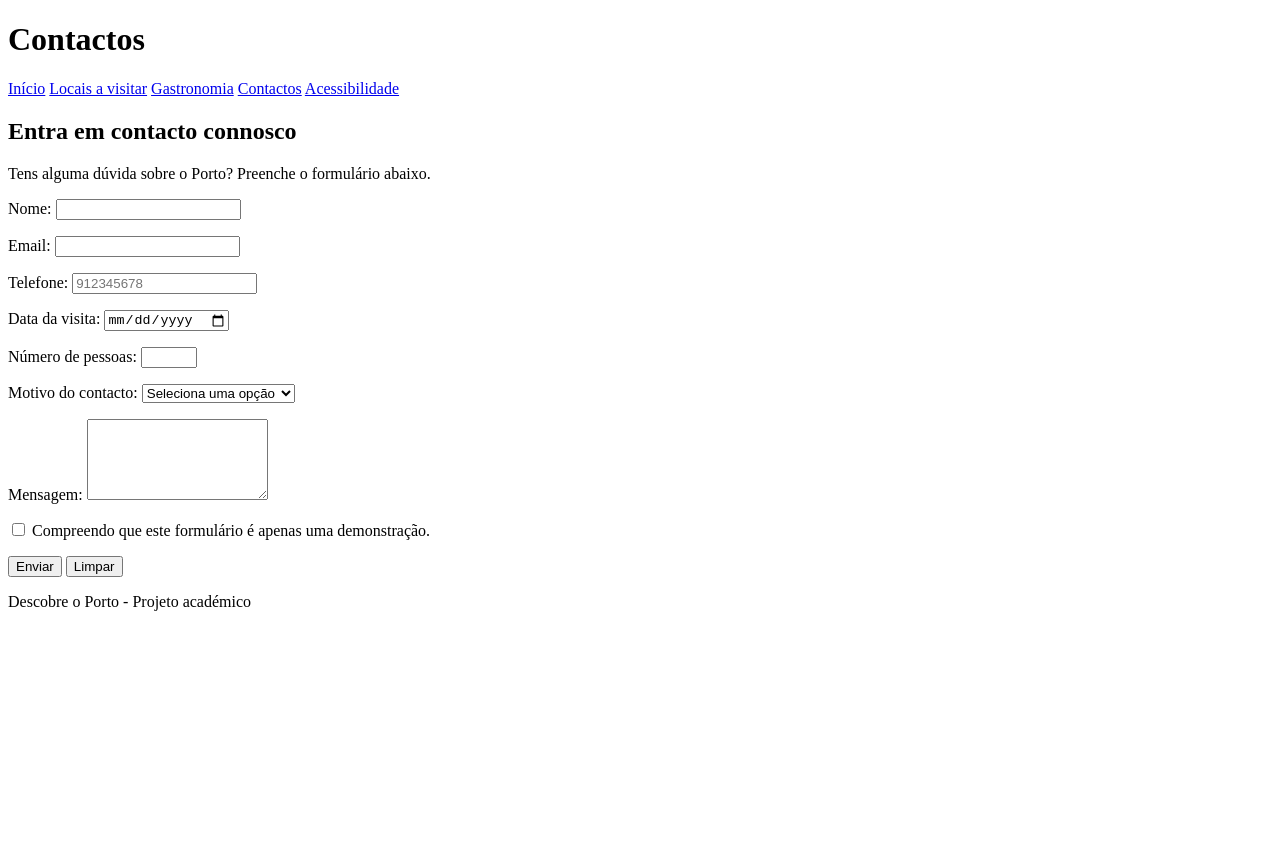
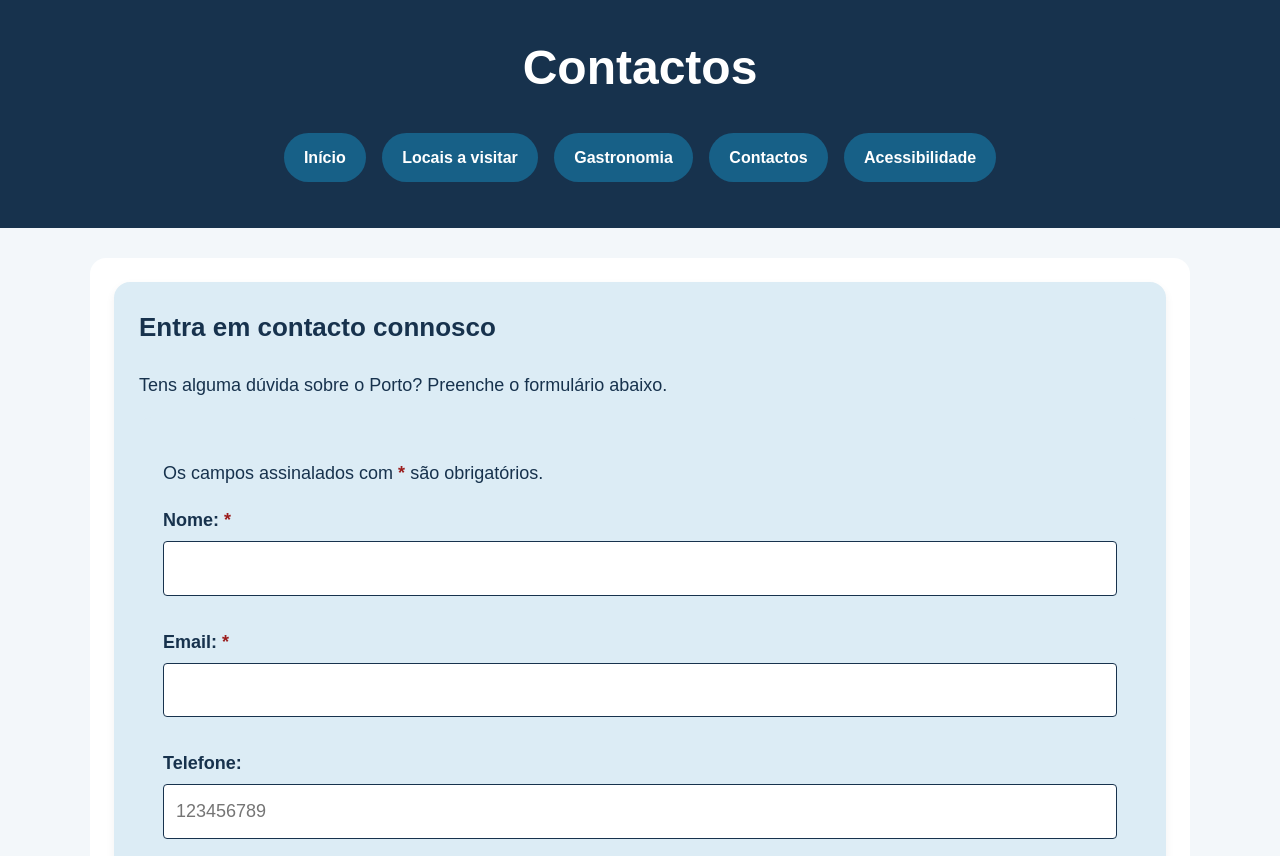
Before and after one commit to t0be11/Descobre_Porto, a plain HTML site: page contactos.html in a window 1280 px wide. Shown: the top 856 px of the page. Before the commit the page ends 800 px from the top, so only its background shows below. Drawn offline with Linux system fonts and the light colour scheme; files that its build step writes are made by us from their sources.

Commit message:
Add files via upload

```diff
--- a/contactos.html
+++ b/contactos.html
@@ -9,6 +9,10 @@
     <meta name="description"
           content="Contacta a equipa do Descobre o Porto.">
     <title>Contactos | Descobre o Porto</title>
+     <link rel="stylesheet" href="CSS/style.css">
+     <link rel="preconnect" href="https://fonts.gstatic.com" crossorigin>
+<!--<link href="https://fonts.googleapis.com/css2?family=Nunito:wght@400;600;700&family=Poppins:wght@600;700&display=swap" rel="stylesheet">!-->
+<link rel="stylesheet" href="CSS/style.css">
 </head>
 
 <body>
@@ -37,14 +41,29 @@
             <form action="#" method="get">
 
                 <p>
-                    <label for="nome">Nome:</label>
+                    Os campos assinalados com
+                    <span class="obrigatorio"
+                          aria-hidden="true">*</span>
+                    são obrigatórios.
+                </p>
+
+                <p>
+                    <label for="nome">
+                        Nome:
+                        <span class="obrigatorio"
+                              aria-hidden="true">*</span>
+                    </label>
                     <input type="text" id="nome"
                            name="nome" required
                            minlength="2">
                 </p>
 
                 <p>
-                    <label for="email">Email:</label>
+                    <label for="email">
+                        Email:
+                        <span class="obrigatorio"
+                              aria-hidden="true">*</span>
+                    </label>
                     <input type="email" id="email"
                            name="email" required>
                 </p>
@@ -55,7 +74,7 @@
                            name="telefone"
                            pattern="[0-9]{9}"
                            title="Introduz 9 dígitos."
-                           placeholder="912345678">
+                           placeholder="123456789">
                 </p>
 
                 <p>
@@ -76,6 +95,8 @@
                 <p>
                     <label for="motivo">
                         Motivo do contacto:
+                        <span class="obrigatorio"
+                              aria-hidden="true">*</span>
                     </label>
                     <select id="motivo"
                             name="motivo" required>
@@ -95,7 +116,11 @@
                 </p>
 
                 <p>
-                    <label for="mensagem">Mensagem:</label>
+                    <label for="mensagem">
+                        Mensagem:
+                        <span class="obrigatorio"
+                              aria-hidden="true">*</span>
+                    </label>
                     <textarea id="mensagem"
                               name="mensagem"
                               rows="5"
@@ -103,13 +128,16 @@
                 </p>
 
                 <p>
-                    <input type="checkbox"
+
+                    <label for="privacidade">
+                        Compreendo que este formulário
+                        é apenas uma demonstração.
+                        <input type="checkbox"
                            id="privacidade"
                            name="privacidade"
                            required>
-                    <label for="privacidade">
-                        Compreendo que este formulário
-                        é apenas uma demonstração.
+                        <span class="obrigatorio"
+                              aria-hidden="true">*</span>
                     </label>
                 </p>
 
--- /dev/null
+++ b/style.css
@@ -0,0 +1,294 @@
+/* 1. ESTILOS GERAIS */
+
+body {
+    font-family: Arial, Helvetica, sans-serif;
+    margin: 0;
+    padding: 0;
+    background-color: #F3F7FA;
+    color: #17324D;
+    line-height: 1.6;
+    }
+
+/* 2. CABEÇALHO */
+
+header {
+    background-color: #17324D;
+    color: #FFFFFF;
+    padding: 30px 20px 20px 20px;
+    text-align: center;
+}
+
+header h1 {
+    font-size: 48px;
+    margin: 0;
+}
+
+header p {
+    font-size: 18px;
+    margin-top: 10px;
+}
+
+/* 3. MENU DE NAVEGAÇÃO */
+
+nav {
+    background-color: transparent;
+    text-align: center;
+    padding: 20px 0;
+}
+
+nav a {
+    display: inline-block;
+    background-color: #176087;
+    color: #FFFFFF;
+    text-decoration: none;
+    margin: 6px;
+    padding: 12px 20px;
+    border-radius: 30px;
+    font-weight: 600;
+    transition: all 0.3s ease;
+}
+
+nav a:hover {
+    background-color: #FFFFFF;
+    color: #176087;
+    box-shadow: 0 4px 12px rgba(0, 0, 0, 0.15);
+}
+
+nav a:focus-visible {
+    outline: 3px solid #17324D;
+    outline-offset: 3px;
+}
+
+/* 4. CONTEÚDO PRINCIPAL */
+
+main {
+    max-width: 1100px;
+    margin: 30px auto;
+    padding: 20px;
+    background-color: #FFFFFF;
+    border-radius: 16px;
+}
+
+section {
+    background-color: #DCECF5;
+    padding: 25px;
+    margin-bottom: 25px;
+    border-radius: 16px;
+    box-shadow: 0 4px 10px rgba(0, 0, 0, 0.06);
+}
+
+article {
+    background-color: #E9F4EE;
+    padding: 25px;
+    margin-bottom: 20px;
+    border-radius: 16px;
+}
+
+h2 {
+    color: #17324D;
+    font-size: 26px;
+    margin-top: 0;
+}
+
+p {
+    font-size: 18px;
+}
+
+/* 5. IMAGENS */
+
+img {
+    max-width: 100%;
+    height: auto;
+    border-radius: 14px;
+    display: block;
+    margin-top: 15px;
+}
+
+/* 6. TABELAS */
+
+table {
+    width: 100%;
+    border-collapse: collapse;
+}
+
+th {
+    background-color: #17324D;
+    color: #FFFFFF;
+    padding: 10px;
+}
+
+td {
+    border: 1px solid #17324D;
+    padding: 10px;
+}
+
+/* 7. FORMULÁRIOS */
+
+form {
+    padding: 20px;
+    background-color: #DCECF5;
+}
+
+label {
+    display: block;
+    margin-top: 10px;
+    font-weight: bold;
+}
+
+input,
+textarea,
+select {
+    padding: 10px;
+    margin-top: 5px;
+    max-width: 100%;
+    border: 1px solid #17324D;
+    border-radius: 4px;
+}
+
+button {
+    background-color: #176087;
+    color: #FFFFFF;
+    padding: 12px 20px;
+    border: none;
+    border-radius: 5px;
+    cursor: pointer;
+}
+
+button:hover {
+    background-color: #17324D;
+}
+
+.obrigatorio {
+    color: #9B1C1C;
+    font-weight: bold;
+}
+
+
+/* 8. RODAPÉ */
+
+footer {
+    background-color: #17324D;
+    color: #FFFFFF;
+    text-align: center;
+    padding: 18px;
+    margin-top: 30px;
+}
+
+/* 9.MODELO DE CAIXA */
+*, *::before, *::after {
+    box-sizing: border-box;
+}
+
+/* 10.ESPAÇAMENTOS DE CONTEÚDO */
+main {
+    padding: 24px;
+}
+
+section, article {
+    margin-bottom: 24px;
+}
+
+/* 11.TABELAS*/
+
+table {
+    width: 100%;
+    border-collapse: collapse;
+    margin: 20px 0;
+}
+
+th, td {
+    padding: 12px;
+    text-align: left;
+    border: 1px solid #17324D;
+}
+
+tbody tr:nth-child(even) {
+    background-color: #F3F7FA;
+}
+
+/* 12.FORMULÁRIOS*/
+
+form {
+    padding: 24px;
+    border-radius: 12px;
+}
+
+form input[type="text"],
+form input[type="email"],
+form input[type="tel"],
+form input[type="date"],
+form select,
+form textarea {
+    width: 100%;
+    max-width: 100%;
+    padding: 12px;
+    margin-top: 6px;
+    margin-bottom: 14px;
+    font: inherit;
+}
+
+form button {
+    margin-top: 16px;
+}
+
+/* 13.ACESSIBILIDADE*/
+
+a:focus-visible,
+button:focus-visible,
+input:focus-visible,
+select:focus-visible,
+textarea:focus-visible,
+summary:focus-visible {
+    outline: 3px solid #17324D;
+    outline-offset: 3px;
+}
+
+/* 14. IMAGENS COM LEGENDA */
+
+figure {
+    margin: 20px 0;
+    text-align: center;
+}
+
+figcaption {
+    margin-top: 10px;
+    font-size: 14px;
+    color: #17324D;
+}
+
+/* 15.INFORMAÇÃO EXPANSÍVEL */
+
+details {
+    background-color: #DCECF5;
+    padding: 15px;
+    margin-top: 15px;
+    border-radius: 10px;
+}
+
+summary {
+    cursor: pointer;
+    font-weight: bold;
+    color: #17324D;
+}
+
+/* 16.DATAS */
+
+time {
+    font-weight: bold;
+}
+/* 17.DESTAQUE DO MENU AO NAVEGAR COM O TECLADO */
+
+nav a:focus,
+nav a:focus-visible {
+    outline: 4px solid #FFD966 !important;
+    outline-offset: 4px;
+}
+main a:focus-visible,
+button:focus-visible,
+input:focus-visible,
+select:focus-visible,
+textarea:focus-visible,
+summary:focus-visible {
+    outline: 3px solid #17324D;
+    outline-offset: 3px;
+}
```
Also changed, not shown: acessibilidade.html (+5 -0 lines), gastronomia.html (+4 -0 lines), index.html (+23 -2 lines), locais.html (+33 -0 lines), 4 other files.
